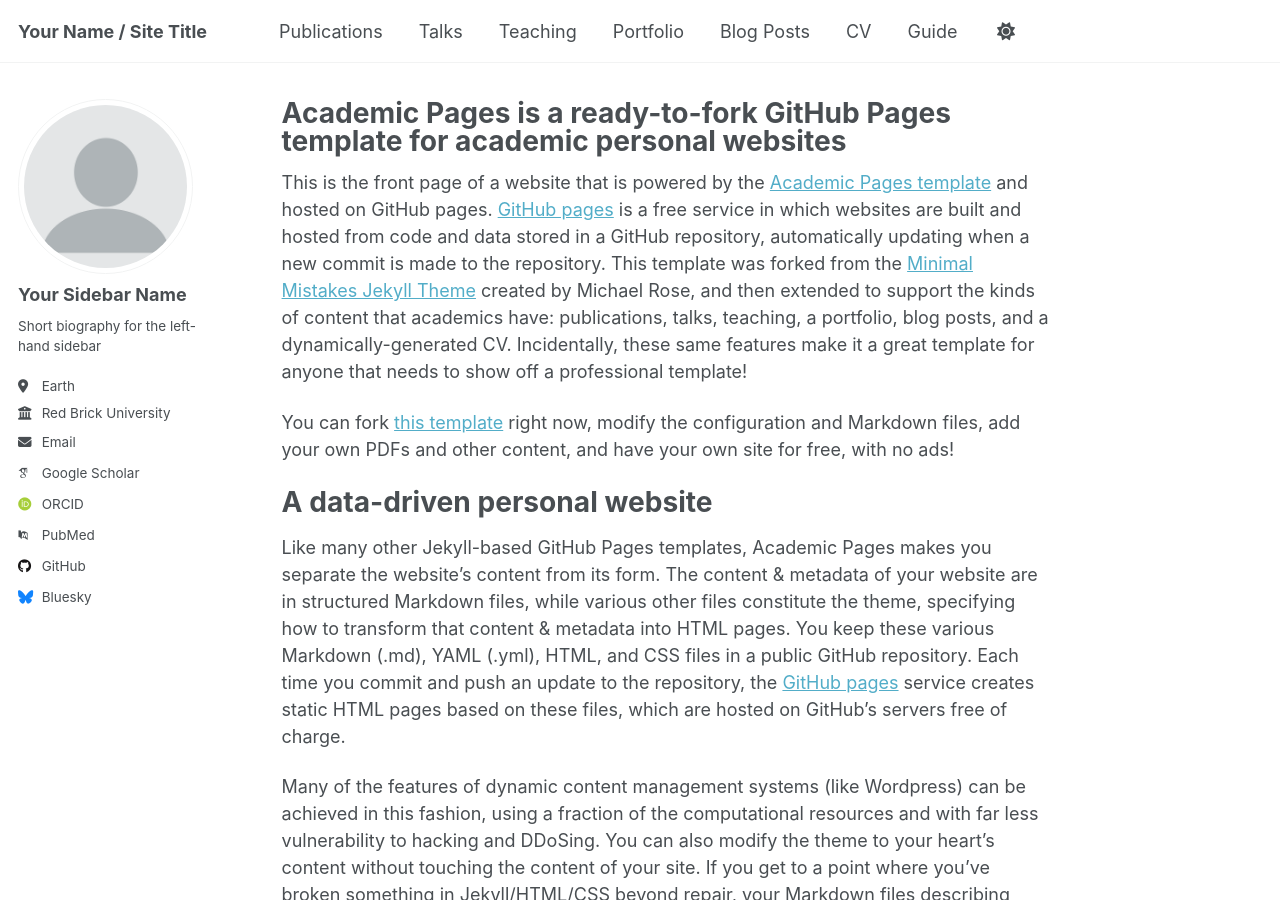
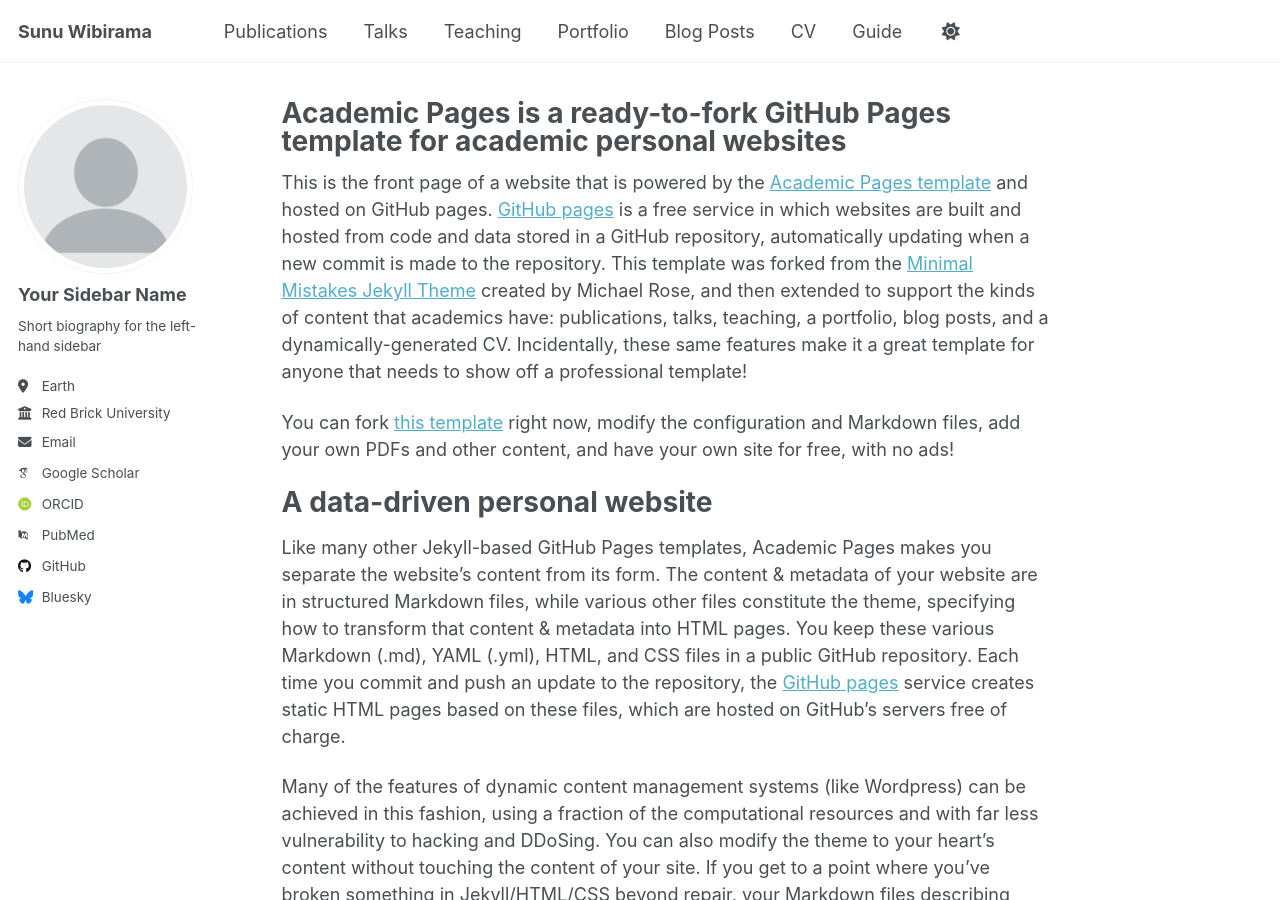
Before and after one commit to wibirama/wibirama.github.io, a Jekyll site: the page built from _pages/about.md, in a window 1280 px wide and 900 px high. Built offline with Jekyll 4.4.1, drawn with Linux system fonts in a browser that asks for light colours; some web fonts are replaced; a script that is not in the unit is left out.

Commit message:
Update _config.yml

```diff
--- a/_config.yml
+++ b/_config.yml
@@ -9,13 +9,13 @@
 # Basic Site Settings
 locale                   : "en-US"
 site_theme               : "default"
-title                    : "Your Name / Site Title"
+title                    : "Sunu Wibirama"
 title_separator          : "-"
 name                     : &name "Your Name"
 description              : &description "personal description"
-url                      : https://academicpages.github.io # the base hostname & protocol for your site e.g. "https://[your GitHub username].github.io" or if you already have some other page hosted on Github then use "https://[your GitHub username].github.io/[Your Repo Name]"
+url                      : https://wibirama.github.io # the base hostname & protocol for your site e.g. "https://[your GitHub username].github.io" or if you already have some other page hosted on Github then use "https://[your GitHub username].github.io/[Your Repo Name]"
 baseurl                  : "" # the subpath of your site, e.g. "/blog"
-repository               : "academicpages/academicpages.github.io"
+repository               : "wibirama/wibirama.github.io"
 
 # Site Author - The following control what appear as part of the author content on the side bar.
 #               If a field is blank the icon and link will not appear, otherwise it will be shown.
```
